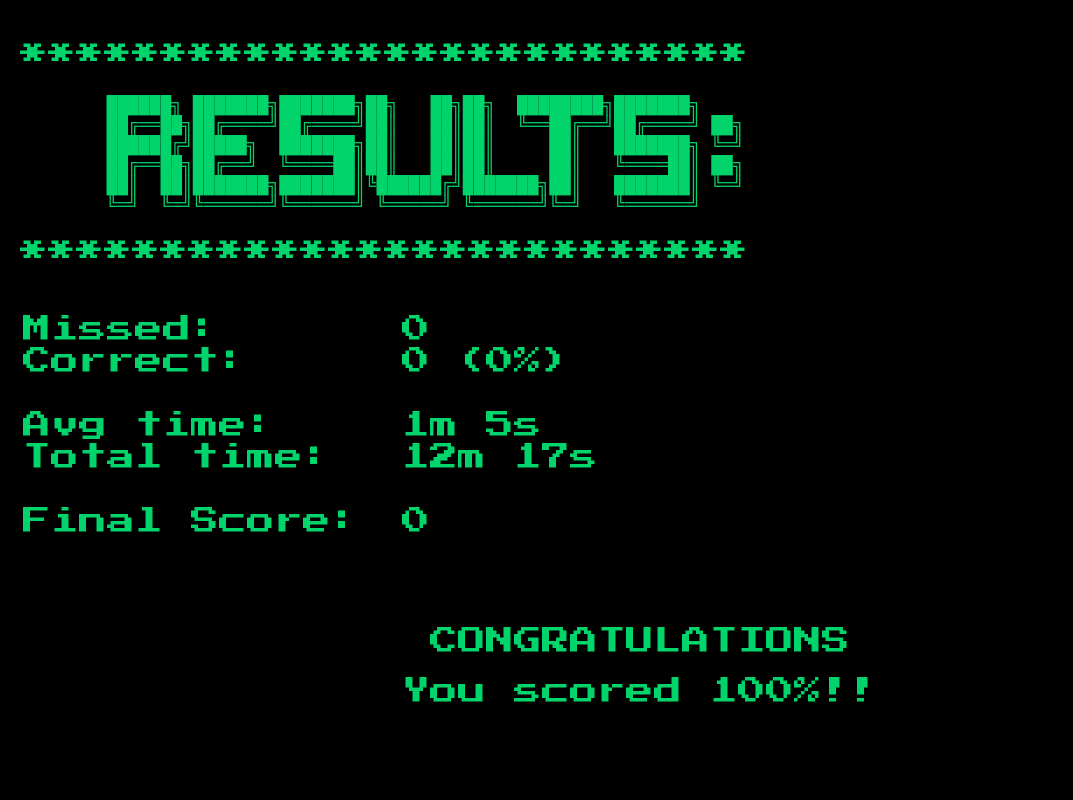
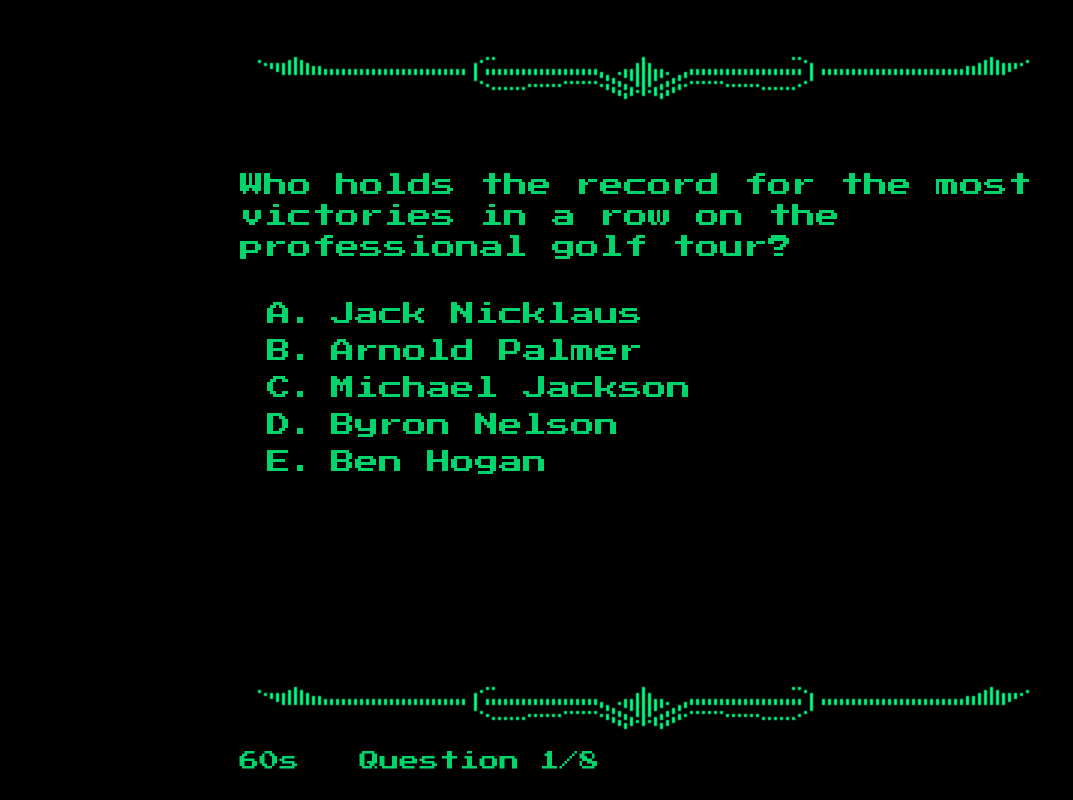
Before and after one commit to kevinclement/exitpuzzles-museum-computer-web, a Vue app: page /quiz in a window 1280 px wide. Shown: the whole page, without its empty margins (0-1073 px from the left). Built offline with nearby package versions, Linux system fonts and the light colour scheme.

Commit message:
starting on progress

```diff
--- a/src/views/Quiz.vue
+++ b/src/views/Quiz.vue
@@ -11,14 +11,17 @@
       <!-- FOOTER -->
       <div class="footer">
         <img src="../assets/border.png"/>
-        <div class="progress">Question {{questionIndex + 1}}/{{QUESTION_LIMIT}}</div>
+        <div>
+          <div style="display:inline-block;padding-top:10px;font-size:20px;right:auto;left:0px;">60s</div>
+          <div class="progress" style="display:inline-block;">Question {{questionIndex + 1}}/{{QUESTION_LIMIT}}</div>
+        </div>
       </div>
     </div>
 
     <!-- RESULTS -->
     <Results v-else
-      v-bind:missed="0"
-      v-bind:correct="0"
+      v-bind:missed="correctQuestions.length"
+      v-bind:correct="missedQuestions.length"
       v-bind:avgTime="65"
       v-bind:totalTime="737"
     />
@@ -63,9 +66,7 @@ export default {
         return this.currentQuestion.correctAnswer == this.selectedAnswer
       },
       finished: function() {
-        // TMP: SO I CAN DESIGN, REMOVE
-        return true;
-        //return this.correctQuestions.length + this.missedQuestions.length === this.QUESTION_LIMIT
+        return this.correctQuestions.length + this.missedQuestions.length === this.QUESTION_LIMIT
       },
   },
   created() {
```
Also changed, not shown: TODO-museum-computer.txt.
